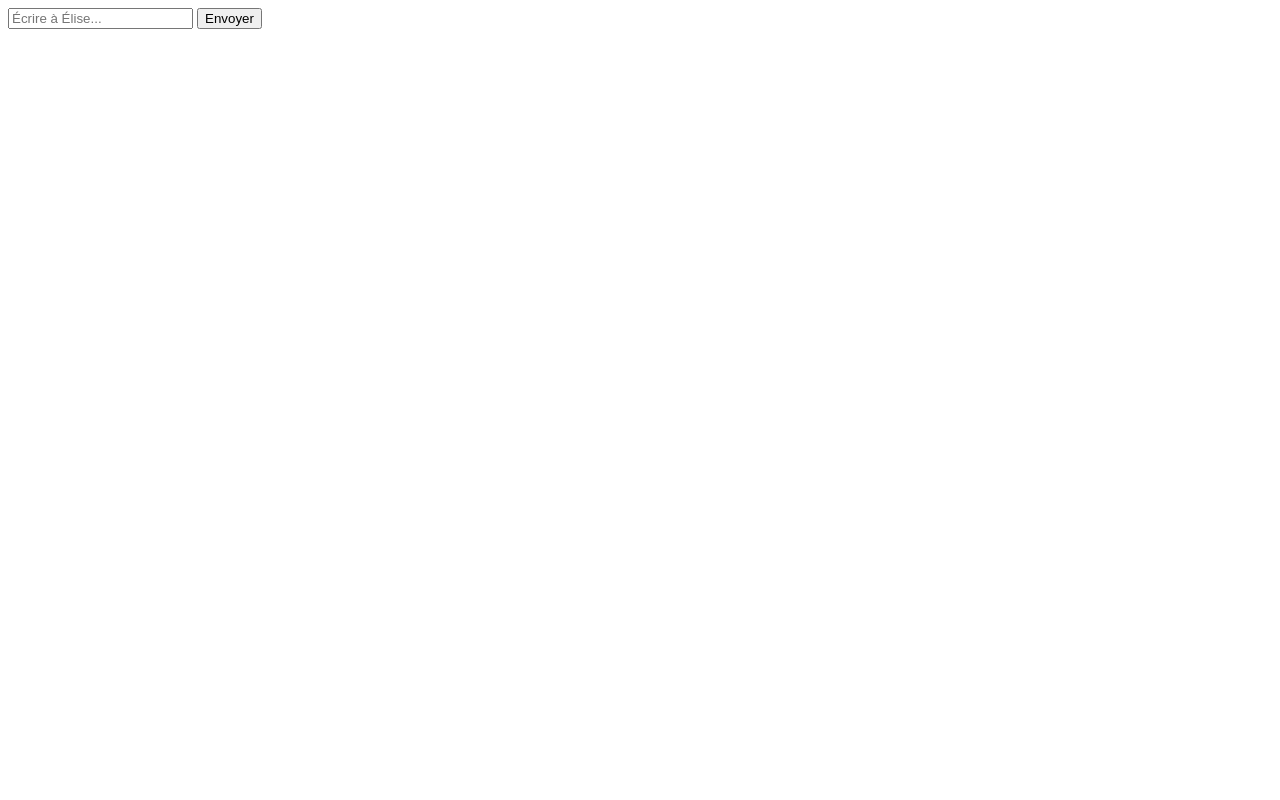
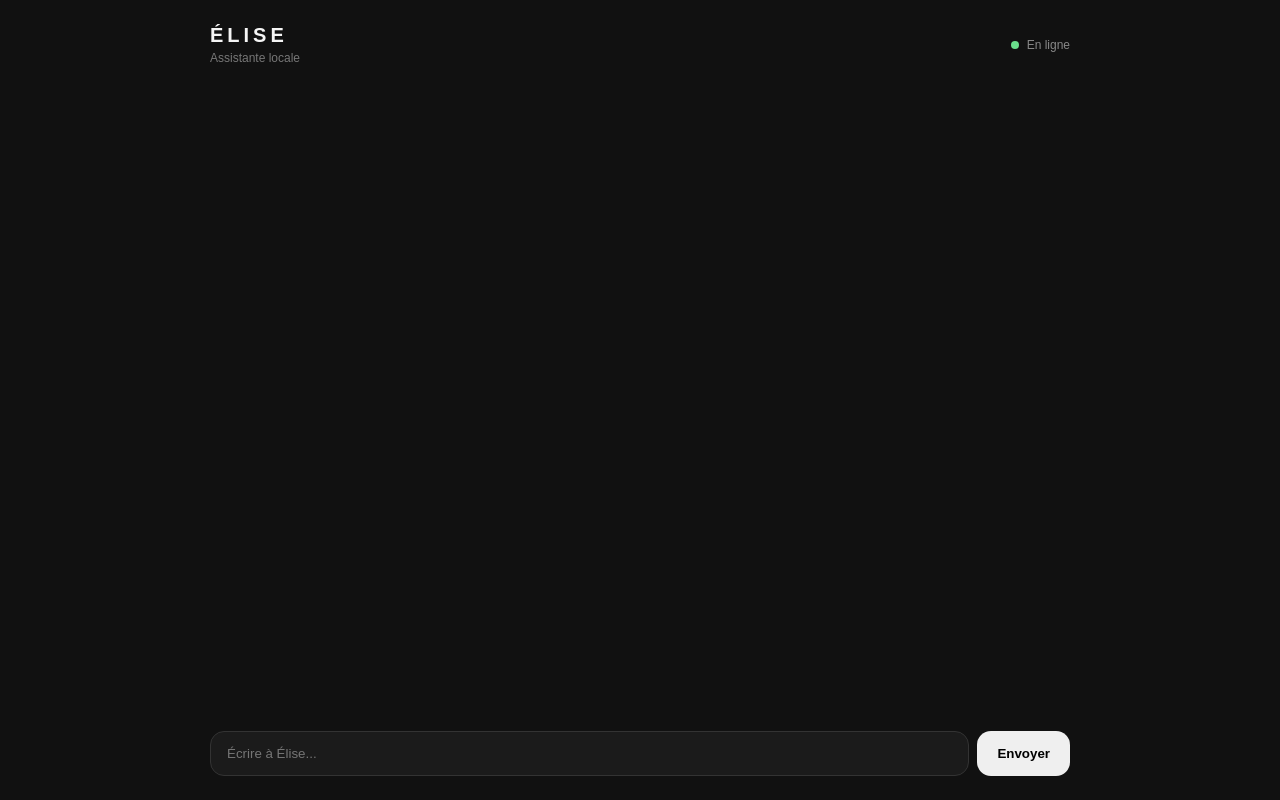
Before and after one commit to jojobarbare2012/Elise, a plain HTML site: page interfaces/static/index.html in a window 1280 px wide. Drawn offline with Linux system fonts and the light colour scheme.

Commit message:
Interface web v2, avec css plus propre et html et js adaptés

```diff
--- a/interfaces/static/app.js
+++ b/interfaces/static/app.js
@@ -5,9 +5,15 @@ const boutonEnvoyer = document.getElementById("envoyer");
 function ajouterMessage(auteur, texte) {
     const message = document.createElement("div");
 
-    message.textContent = `${auteur} : ${texte}`;
+    message.classList.add("message");
+    message.classList.add(
+        auteur === "Vous" ? "user" : "elise"
+    );
 
+    message.textContent = texte;
     conversation.appendChild(message);
+
+    return message;
 }
 
 async function envoyerMessage() {
@@ -50,6 +56,7 @@ async function envoyerMessage() {
         );
 
         messageElise.textContent += morceau;
+        conversation.scrollTop = conversation.scrollHeight;
     }
 }
 
--- a/interfaces/static/index.html
+++ b/interfaces/static/index.html
@@ -4,24 +4,31 @@
 <head>
     <meta charset="UTF-8">
     <title>Élise</title>
+    <link rel="stylesheet" href="/static/style.css">
 </head>
 
 <body>
 
     <main>
+        <header id="header">
+            <div>
+                <h1>ÉLISE</h1>
+                <p>Assistante locale</p>
+            </div>
+
+            <div id="status">
+                <span class="status-dot"></span>
+                <span>En ligne</span>
+            </div>
+        </header>
         <div id="conversation">
         </div>
 
         <div>
-            <input
-                id="message"
-                type="text"
-                placeholder="Écrire à Élise..."
-            >
-
-            <button id="envoyer">
-                Envoyer
-            </button>
+            <div id="zone-saisie">
+                <input id="message" type="text" placeholder="Écrire à Élise...">
+                <button id="envoyer">Envoyer</button>
+            </div>
         </div>
     </main>
 
--- a/interfaces/static/style.css
+++ b/interfaces/static/style.css
@@ -0,0 +1,187 @@
+body {
+    margin: 0;
+    font-family: Arial, sans-serif;
+    background: #111;
+    color: #f5f5f5;
+}
+
+main {
+    max-width: 900px;
+    margin: 0 auto;
+    min-height: 100vh;
+    display: flex;
+    flex-direction: column;
+}
+
+#conversation {
+    flex: 1;
+    padding: 32px 20px 100px;
+}
+
+.message {
+    margin-bottom: 16px;
+    padding: 12px 16px;
+    border-radius: 12px;
+    max-width: 75%;
+    line-height: 1.4;
+}
+
+.user {
+    margin-left: auto;
+    background: #2a2a2a;
+}
+
+.elise {
+    margin-right: auto;
+    background: #1d1d1d;
+}
+
+#zone-saisie {
+    position: sticky;
+    bottom: 0;
+    display: flex;
+    gap: 10px;
+    padding: 16px 20px;
+    background: #111;
+}
+
+#message {
+    flex: 1;
+    padding: 12px 14px;
+    border-radius: 10px;
+    border: 1px solid #444;
+    background: #1a1a1a;
+    color: white;
+}
+
+#envoyer {
+    padding: 12px 18px;
+    border: none;
+    border-radius: 10px;
+    cursor: pointer;
+}
+
+#header {
+    display: flex;
+    justify-content: space-between;
+    align-items: center;
+
+    padding: 24px 20px 12px;
+}
+
+#header h1 {
+    margin: 0;
+    font-size: 20px;
+    letter-spacing: 4px;
+    font-weight: 600;
+}
+
+#header p {
+    margin: 4px 0 0;
+    font-size: 12px;
+    color: #777;
+}
+
+#status {
+    display: flex;
+    align-items: center;
+    gap: 8px;
+
+    font-size: 12px;
+    color: #888;
+}
+
+.status-dot {
+    width: 8px;
+    height: 8px;
+
+    border-radius: 50%;
+    background: #6adf8b;
+}
+
+.message {
+    max-width: 70%;
+    padding: 12px 16px;
+    margin-bottom: 14px;
+
+    line-height: 1.5;
+    border-radius: 16px;
+
+    word-wrap: break-word;
+}
+
+.user {
+    margin-left: auto;
+
+    background: #262626;
+    border-bottom-right-radius: 5px;
+}
+
+.elise {
+    margin-right: auto;
+
+    background: transparent;
+    padding-left: 0;
+
+    color: #e8e8e8;
+}
+
+#zone-saisie {
+    position: sticky;
+    bottom: 0;
+
+    display: flex;
+    gap: 8px;
+
+    padding: 18px 20px 24px;
+
+    background: linear-gradient(
+        transparent,
+        #111 35%
+    );
+}
+
+#message {
+    flex: 1;
+
+    padding: 14px 16px;
+
+    border: 1px solid #333;
+    border-radius: 14px;
+
+    background: #1b1b1b;
+    color: #f5f5f5;
+
+    outline: none;
+
+    transition:
+        border-color 0.2s,
+        background 0.2s;
+}
+
+#message:focus {
+    border-color: #555;
+    background: #1f1f1f;
+}
+
+#envoyer {
+    padding: 0 20px;
+
+    border: 0;
+    border-radius: 14px;
+
+    font-weight: 600;
+    cursor: pointer;
+
+    transition:
+        transform 0.1s,
+        opacity 0.2s;
+}
+
+#envoyer:hover {
+    opacity: 0.9;
+}
+
+#envoyer:active {
+    transform: scale(0.97);
+}
```
